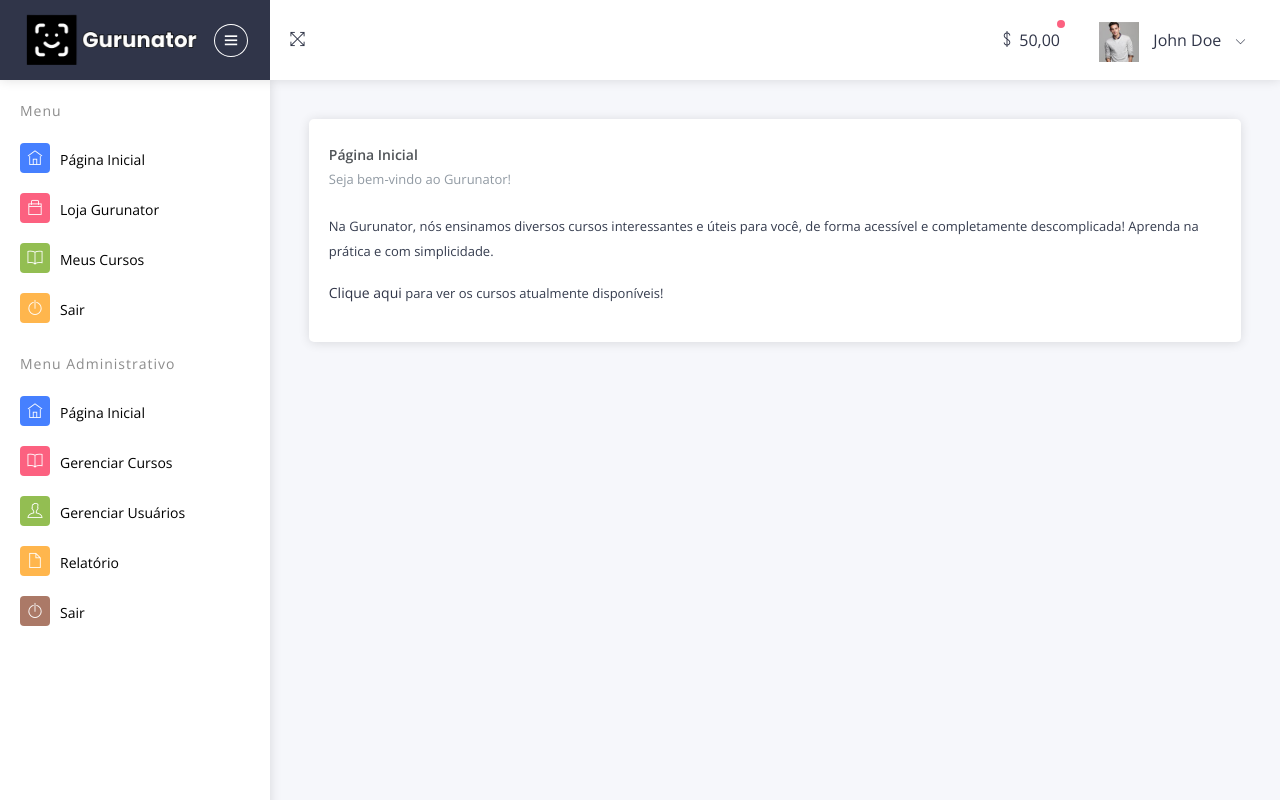
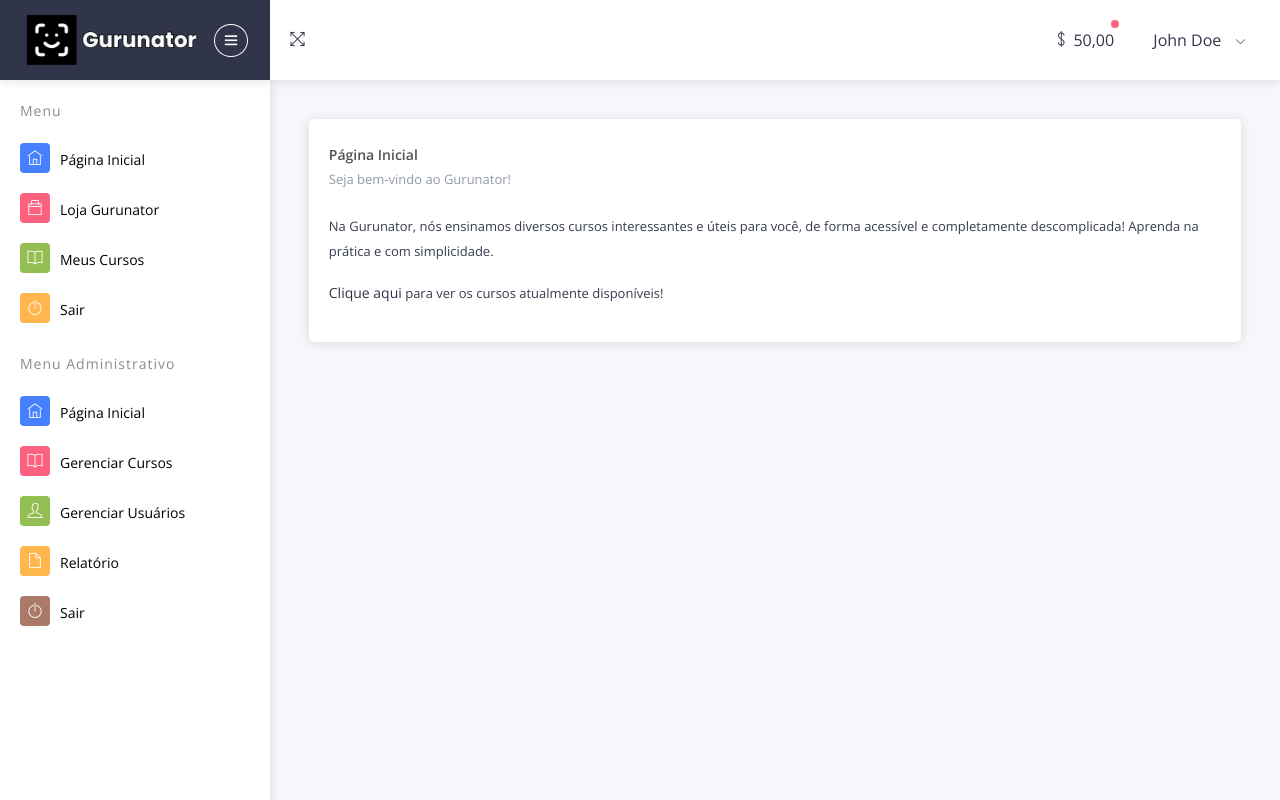
Before and after one commit to CoderRocha/gurunator, a PHP site: page /index.php in a window 1280 px wide. Run offline with PHP 8.4, Linux system fonts and the light colour scheme.

Commit message:
refact: removido foto de perfil

```diff
--- a/index.php
+++ b/index.php
@@ -102,7 +102,6 @@ if(isset($_GET['p'])){
                             </li>
                             <li class="user-profile header-notification">
                                 <a href="#!">
-                                    <img src="assets/images/avatar-4.jpg" class="img-radius" alt="User-Profile-Image">
                                     <span>John Doe</span>
                                     <i class="ti-angle-down"></i>
                                 </a>
```
